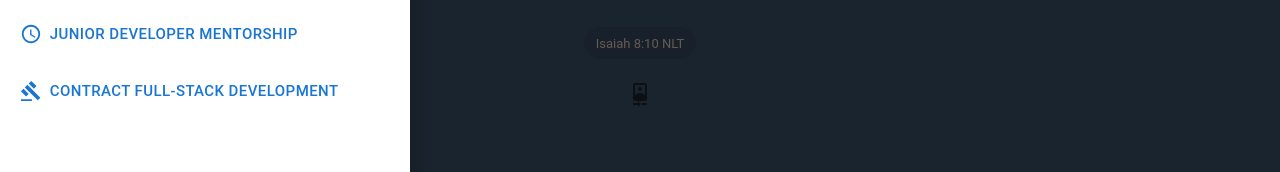
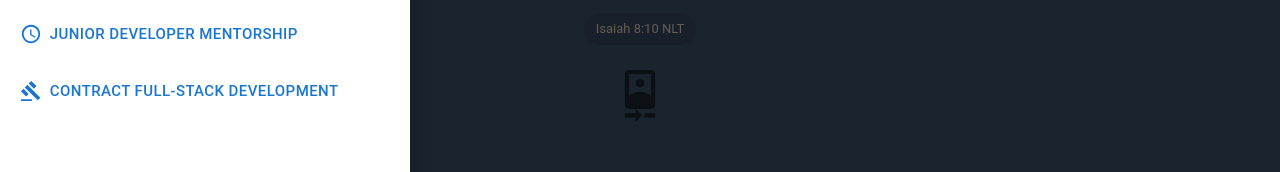
Before and after one commit to wilmoore/niftywon.me, a React (Create React App) app: page / in a window 1280 px wide. Shown: the part 607-779 px from the top of the page. Built offline with nearby package versions, Linux system fonts and the light colour scheme.

Commit message:
increase font size for menubar icon

```diff
--- a/src/Menu.tsx
+++ b/src/Menu.tsx
@@ -3,6 +3,7 @@ import CameraFrontIcon from '@mui/icons-material/CameraFront'
 import IconButton from '@mui/material/IconButton'
 // import WorkHistoryIcon from '@mui/icons-material/WorkHistory';
 import styled from '@emotion/styled'
+import { Divider } from '@mui/material'
 // import Tooltip from '@mui/material/Tooltip'
 // import { Version } from './Version'
 
@@ -22,10 +23,12 @@ interface MenuProps {
 
 export const Menu = ({ sideBarHandler }: MenuProps) => {
   return (
+    <>
+    <Divider />
     <List>
       <ListItem>
         <IconButton onClick={sideBarHandler} data-sidebar-page='vcard' aria-label='vcard' disabled={false}>
-          <CameraFrontIcon />
+          <CameraFrontIcon sx={{ fontSize: '3.25rem' }} />
         </IconButton>
       </ListItem>
   {/*
@@ -47,6 +50,7 @@ export const Menu = ({ sideBarHandler }: MenuProps) => {
       </ListItem>
 */}
     </List>
+    </>
   )
 }
 
```
